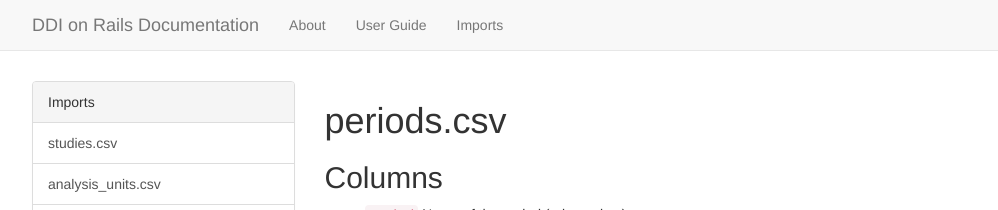
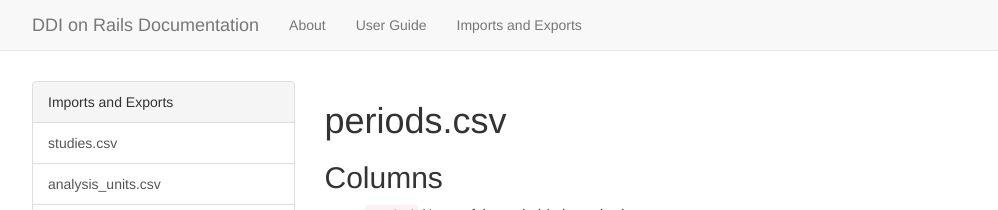
Before and after one commit to ddionrails/ddionrails.github.io, a Jekyll site: the page built from imports/periods_csv.markdown, in a window 1280 px wide. Shown: the top 210 px of the page, without its empty margins (38-1036 px from the left). Built offline with Jekyll 4.4.1, drawn with Linux system fonts in a browser that asks for light colours; Markdown is read by kramdown in place of the engine named in the settings.

Commit message:
Rename "Imports" to "Imports and Exports"

```diff
--- a/_includes/importlist.html
+++ b/_includes/importlist.html
@@ -1,5 +1,5 @@
 <div class="panel panel-default">
-  <div class="panel-heading">Imports</div>
+  <div class="panel-heading">Imports and Exports</div>
   <div class="list-group">
     <a class="list-group-item" href="studies_csv.html">studies.csv</a>
     <a class="list-group-item" href="analysis_units_csv.html">analysis_units.csv</a>
--- a/_includes/navlist.html
+++ b/_includes/navlist.html
@@ -1,5 +1,5 @@
 <ul class="nav navbar-nav">
   <li><a href="{{ site.url }}/about/index.html">About</a></li>
   <li><a href="{{ site.url }}/user_guide/index.html">User Guide</a></li>
-  <li><a href="{{ site.url }}/imports/index.html">Imports</a></li>
+  <li><a href="{{ site.url }}/imports/index.html">Imports and Exports</a></li>
 </ul>
```
